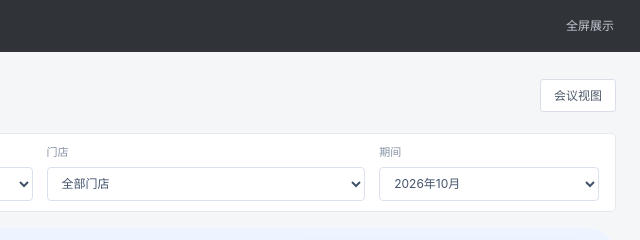
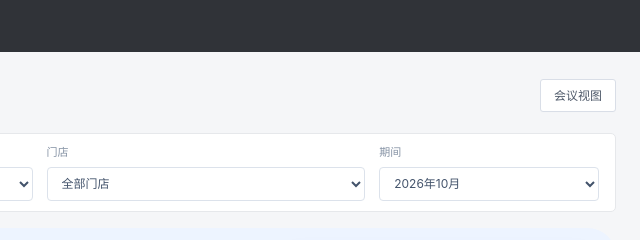
Before and after one commit to raoxiaoying/restaurant-data-platform-demo, a plain HTML site: page restaurant-review/before/index.html in a window 1280 px wide. Shown: the top 240 px of the page, 640-1280 px from the left. Drawn offline with Linux system fonts and the light colour scheme.

Commit message:
Remove fullscreen display action from reporting header

```diff
--- a/restaurant-review/before/index.html
+++ b/restaurant-review/before/index.html
@@ -1273,9 +1273,8 @@ document.addEventListener('keydown',event=>{
   if(['Enter',' '].includes(event.key)){event.preventDefault();showTrendTooltip(point);}
   if(['ArrowLeft','ArrowRight'].includes(event.key)){event.preventDefault();const points=[...document.querySelectorAll('g[data-trend-month]')],index=points.indexOf(point)+(event.key==='ArrowLeft'?-1:1);points[Math.max(0,Math.min(points.length-1,index))].focus();}
 });
-$('#methodButton').remove();
+document.querySelector('.top-actions').remove();
 $('#closeDialog').onclick=()=>$('#detailDialog').close();
-$('#fullscreenButton').onclick=async()=>{try{if(document.fullscreenElement)await document.exitFullscreen();else await document.documentElement.requestFullscreen();}catch{}};
 window.addEventListener('hashchange',applyReportRoute);
 applyReportRoute();
 </script>
```
